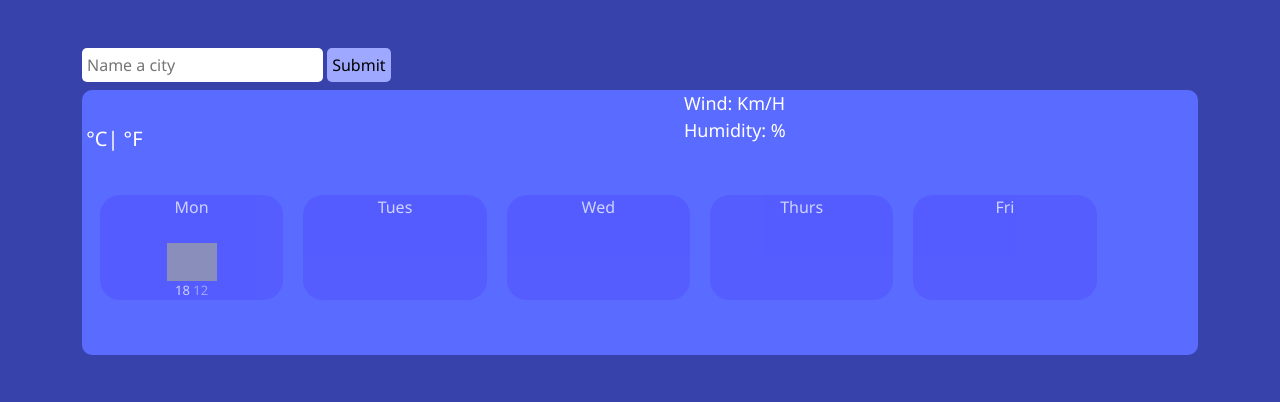
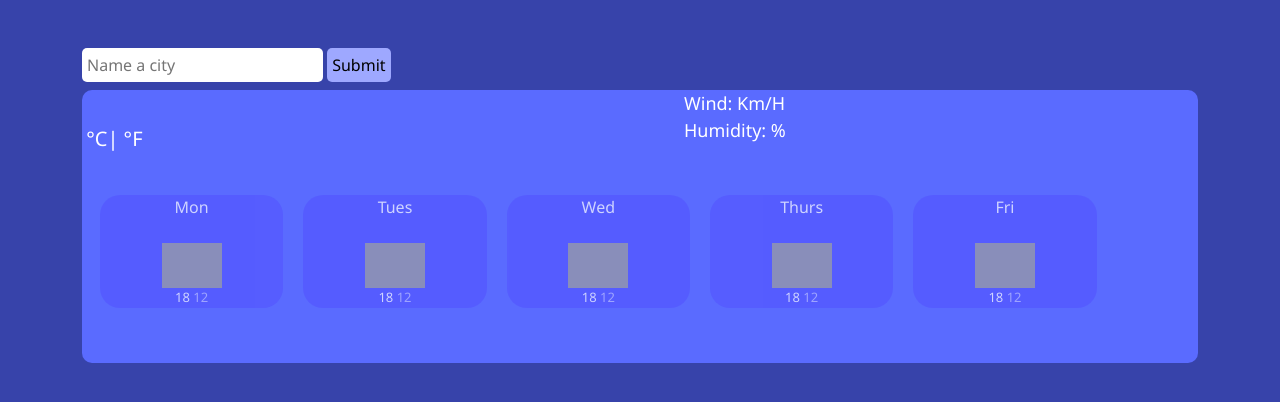
Before and after one commit to NeneShallCode/Weather-ap, a plain HTML site: page index.html in a window 1280 px wide. Drawn offline with nearby package versions, Linux system fonts and the light colour scheme; grey boxes are pictures that could not be loaded.

Commit message:
added loop for days

```diff
--- a/index.html
+++ b/index.html
@@ -50,33 +50,8 @@
           <h3 id="time">
           </h3>
         </ul>
-        <div class="week-days">
-          <div class="row">
-            <div class="col-2 mon">
-              <div class="weather-fore-date">
-                Mon
-              </div>
-              <br>
-              <img src = "http://openweathermap.org/img/wn/50d@2x.png" width="50">
-              <br>
-              <div class="weather-fore-temp">
-                <span class="weather-fore-max">18</span>
-                <span class="weather-fore-min">12</span>
-              </div>
-            </div>
-            <div class="col-2 tues">
-              Tues
-            </div>
-            <div class="col-2 wed">
-              Wed
-            </div>
-            <div class="col-2 thurs">
-               Thurs
-            </div>
-            <div class="col-2 fri">
-              Fri
-            </div>
-          </div>
+        <div class="week-days" id="week-days">
+
         </div>
       <script src="index.js"></script>
     </div>
--- a/index.js
+++ b/index.js
@@ -8,6 +8,33 @@ function formatDate(timestamp){
     min=`0${min}`
  }
  return `${day}, ${hours}:${min}`
+}
+
+function displayForecast(){
+  let forecastEl = document.querySelector("#week-days")
+  let forecastHTML = `<div class="row">`;
+  let days = ["Mon","Tues","Wed","Thurs","Fri"]
+  days.forEach(function(day){
+  forecastHTML =  forecastHTML + `
+    <div class="col-2 mon">
+      <div class="weather-fore-date">
+         ${day}
+      </div>
+      <br>
+      <img src = "http://openweathermap.org/img/wn/50d@2x.png" width="60">
+      <br>
+      <div class="weather-fore-temp">
+        <span class="weather-fore-max">18</span>
+        <span class="weather-fore-min">12</span>
+      </div>
+    </div>
+  `;
+  })
+
+
+forecastHTML = forecastHTML + `</div>`
+
+  forecastEl.innerHTML = forecastHTML;
 }
 
 function showTemp(response){
@@ -67,3 +94,4 @@ farenheitLink.addEventListener("click", showFarenheit)
 
 let celsiusLink = document.querySelector("#celsius-link")
 celsiusLink.addEventListener("click", showCelsius)
+displayForecast()
```
